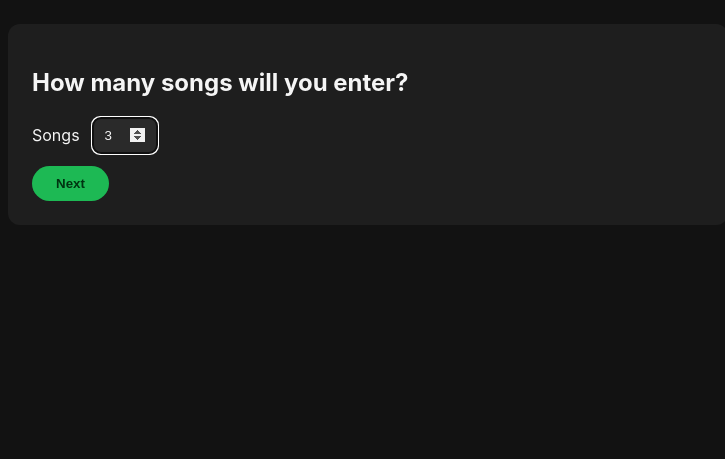
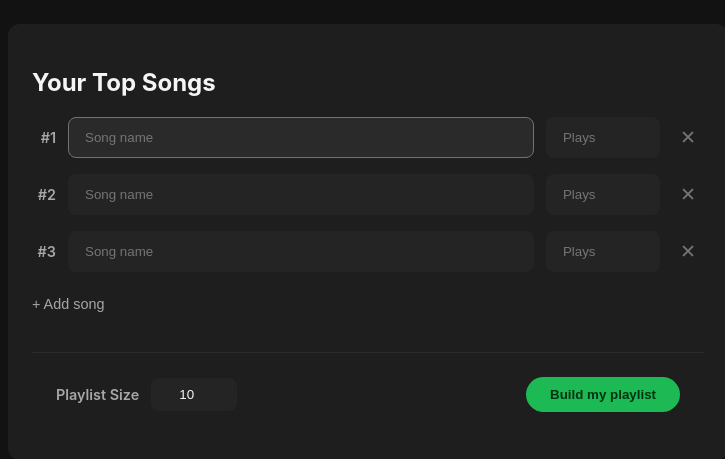
Before and after one commit to james-b1/SEO-Project1, a Flask app: page /create in a window 1280 px wide. Shown: the part 65-524 px from the top of the page, without its empty margins (272-997 px from the left). Run offline with Flask 3, Linux system fonts and the light colour scheme.

Commit message:
redesign create form & action buttons

```diff
--- a/app.py
+++ b/app.py
@@ -133,12 +133,15 @@ def index():
 def create():
   if request.method == "POST":
     songs = []
-    for i in range(1, 6):
-      title = request.form.get(f"song{i}", "").strip()
-      plays_raw = request.form.get(f"plays{i}", "").strip()
+    titles = request.form.getlist("song")
+    plays_list = request.form.getlist("plays")
+    for title, plays_raw in zip(titles, plays_list):
+      title = title.strip()
+      plays_raw = plays_raw.strip()
       plays = int(plays_raw) if plays_raw.isdigit() else 0
       if title:
         songs.append((title, plays))
+    songs = songs[:5]
 
     if not songs:
       flash("Please enter at least one song.")
@@ -155,9 +158,7 @@ def create():
       flash("Couldn't build any recommendations — try again or use different songs.")
     return redirect(url_for("create"))
 
-  count_raw = request.args.get("count", "").strip()
-  count = int(count_raw) if count_raw.isdigit() and 1 <= int(count_raw) <= 5 else None
-  return render_template("create.html", state=get_state(), count=count)
+  return render_template("create.html", state=get_state())
 
 
 @app.route("/remove/<int:index>", methods=["POST"])
--- a/static/style.css
+++ b/static/style.css
@@ -15,20 +15,145 @@ body { margin: 0; background: #121212; color: #f5f5f5;
 .tagline { color: #a7a7a7; font-size: 1.2rem; max-width: 440px; margin: 0 auto 36px; }
 .btn-big { padding: 16px 56px; font-size: 1.2rem; }
 .panel { background: #1e1e1e; border-radius: 12px; padding: 24px; margin-bottom: 24px; }
+.panel form {
+    display: flex;
+    flex-direction: column;
+    gap: 16px;
+}
 .flash { color: #f1b0b7; }
-.song-row { display: flex; gap: 12px; margin-bottom: 12px; align-items: center; }
-input { background: #2a2a2a; color: #f5f5f5; border: 1px solid #3a3a3a;
-        border-radius: 8px; padding: 10px 12px; }
+#song-rows {
+    display: flex;
+    flex-direction: column;
+    gap: 16px;
+}
+.song-row {
+    display: flex;
+    gap: 12px;
+    align-items: center;
+    animation: slideIn 0.3s ease;
+}
+@keyframes slideIn {
+    from { transform: translateY(-5px); }
+    to { transform: translateY(0); }
+}
+
+.row-num {
+    color: #a7a7a7;
+    font-weight: 600;
+    width: 24px;
+    text-align: right;
+    font-size: 0.9rem;
+}
+
+input {
+    background: #242424;
+    color: #f5f5f5;
+    border: 1px solid transparent;
+    border-radius: 8px;
+    padding: 12px 16px;
+    transition: all 0.2s ease;
+}
+
+/* Song should get most space */
+input[name="song"] {
+    flex: 1
+}
+
+/* Plays less space */
+input[name="plays"] {
+    width: 80px;
+}
+
+input:hover {
+    background: #2a2a2a;
+}
+
+input:focus {
+    outline: none;
+    border: 1px solid #727272;
+    background: #2a2a2a;
+}
+
 .btn { background: #1db954; color: #003311; border: none; border-radius: 999px;
        padding: 10px 24px; font-weight: 600; cursor: pointer;
        text-decoration: none; display: inline-block;
        transition: background 0.15s, transform 0.15s; }
+
 .btn:hover { background: #1ed760; transform: translateY(-1px); }
 .btn-secondary { background: #2a2a2a; color: #f5f5f5; border: none;
-                 border-radius: 999px; padding: 10px 24px; cursor: pointer; }
-.btn-remove { background: none; border: none; color: #e35d6a; cursor: pointer; }
+                 border-radius: 999px; padding: 10px 24px; cursor: pointer;
+                 font-weight: 600; text-decoration: none; display: inline-block; }
+.btn-secondary:hover { background: #3a3a3a; }
+
+.panel-actions {
+    display: flex;
+    align-items: center;
+    gap: 12px;
+    margin-top: 24px;
+    padding-top: 24px;
+    border-top: 1px solid #2a2a2a;
+}
+
+.btn-remove {
+    background: none;
+    border: none;
+    color: #757575;
+    font-size: 1.2rem;
+    cursor: pointer;
+    padding: 8px;
+    display: flex;
+    align-items: center;
+    justify-content: center;
+    transition: all 0.2s ease;
+}
+
+.btn-remove:hover {
+    color: #e35d6a;
+}
+
+.btn-add-song {
+    background: transparent;
+    color: #a7a7a7;
+    border: none;
+    font-size: 0.9rem;
+    cursor: pointer;
+    padding: 8px 0;
+    text-align: left;
+    width: max-content;
+    transition: color 0.2s ease;
+}
+
+.btn-add-song:hover {
+    color: #ffffff;
+}
+
+.action-bar {
+    display: flex;
+    align-items: center;
+    justify-content: space-between;
+    margin-top: 16px;
+    padding: 24px;
+    border-top: 1px solid #2a2a2a;
+}
+
+.size-control {
+    display: flex;
+    align-items: center;
+    gap: 12px;
+    color: #a7a7a7;
+    font-weight: 600;
+    font-size: 0.9rem;
+
+}
+
+.size-control input {
+    width: 60px;
+    padding: 8px 12px;
+    text-align: center;
+}
+
 .track-list li { display: flex; align-items: center; gap: 12px;
-                 padding: 8px 0; border-bottom: 1px solid #2a2a2a; }
+                 padding: 8px 0; }
 .track-name { flex: 1; }
 .track-art { width: 28px; height: 28px; border-radius: 6px; object-fit: cover; }
 .artist-list { list-style: none; padding: 0; margin: 0; }
--- a/templates/create.html
+++ b/templates/create.html
@@ -1,37 +1,60 @@
 {% extends "base.html" %}
 {% block content %}
 {% if not state %}
-  {% if not count %}
 <section class="panel">
-  <h2>How many songs will you enter?</h2>
-  <form method="get" action="{{ url_for('create') }}">
+  <h2>Your Top Songs</h2>
+  <form method="post" action="{{ url_for('create') }}">
+    <div id="song-rows">
+      {% for i in range(1, 4) %}
       <div class="song-row">
-      <label>Songs</label>
-      <input type="number" name="count" value="3" min="1" max="5" required autofocus>
+        <label class="row-num">#{{ i }}</label>
+        <input type="text" name="song" placeholder="Song name"{% if i == 1 %} autofocus{% endif %}>
+        <input type="number" name="plays" placeholder="Plays" min="0">
+        <button type="button" class="btn-remove" onclick="removeRow(this)">✕</button>
       </div>
-    <button type="submit" class="btn">Next</button>
+      {% endfor %}
+    </div>
+    <button type="button" id="add-song" class="btn-add-song" onclick="addRow()">+ Add song</button>
+    <div class="action-bar">
+        <div class="size-control">
+            <label>Playlist Size</label>
+            <input type="number" name="size" value="10" min="1" max="50">
+        </div>
+        <button type="submit" class="btn">Build my playlist</button>
+    </div>
   </form>
 </section>
 
-  {% else %}
-<section class="panel">
-  <h2>Your Top {{ count }} Song{{ 's' if count > 1 else '' }}</h2>
-  <form method="post" action="{{ url_for('create') }}">
-    {% for i in range(1, count + 1) %}
-    <div class="song-row">
-      <label>#{{ i }}</label>
-      <input type="text" name="song{{ i }}" placeholder="Song name" required>
-      <input type="number" name="plays{{ i }}" placeholder="Plays" min="0">
-    </div>
-    {% endfor %}
-    <div class="song-row">
-      <label>Size</label>
-      <input type="number" name="size" value="10" min="1" max="50">
-    </div>
-    <button type="submit" class="btn">Build my playlist</button>
-  </form>
-</section>
-  {% endif %}
+<script>
+  var MAX_ROWS = 5;
+  var rows = document.getElementById("song-rows");
+  var addBtn = document.getElementById("add-song");
+
+  function renumber() {
+    var labels = rows.querySelectorAll(".row-num");
+    labels.forEach(function (label, i) { label.textContent = "#" + (i + 1); });
+    addBtn.disabled = rows.children.length >= MAX_ROWS;
+  }
+
+  function addRow() {
+    if (rows.children.length >= MAX_ROWS) return;
+    var row = rows.children[0].cloneNode(true);
+    row.querySelectorAll("input").forEach(function (input) {
+      input.value = "";
+      input.removeAttribute("autofocus");
+    });
+    rows.appendChild(row);
+    renumber();
+  }
+
+  function removeRow(btn) {
+    if (rows.children.length <= 1) return;
+    btn.closest(".song-row").remove();
+    renumber();
+  }
+
+  renumber();
+</script>
 
 {% else %}
 <section class="panel">
@@ -64,12 +87,14 @@
     </li>
     {% endfor %}
   </ol>
+  <div class="panel-actions">
     <form method="post" action="{{ url_for('finalize') }}">
       <button type="submit" class="btn">Finalize playlist</button>
     </form>
     <form method="post" action="{{ url_for('restart') }}">
       <button type="submit" class="btn-secondary">Start over</button>
     </form>
+  </div>
 </section>
 {% endif %}
 {% endblock %}
```
Lines whose indentation alone changed are shown as unchanged.
